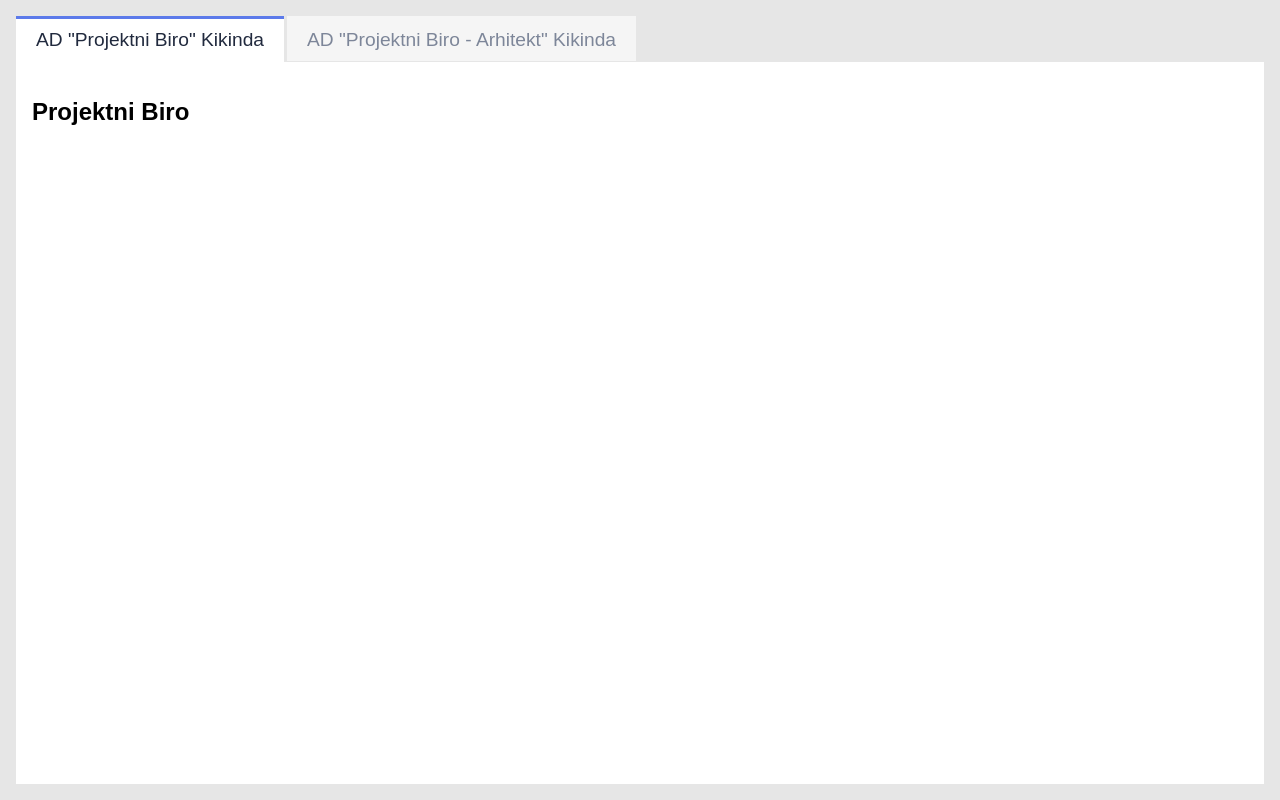
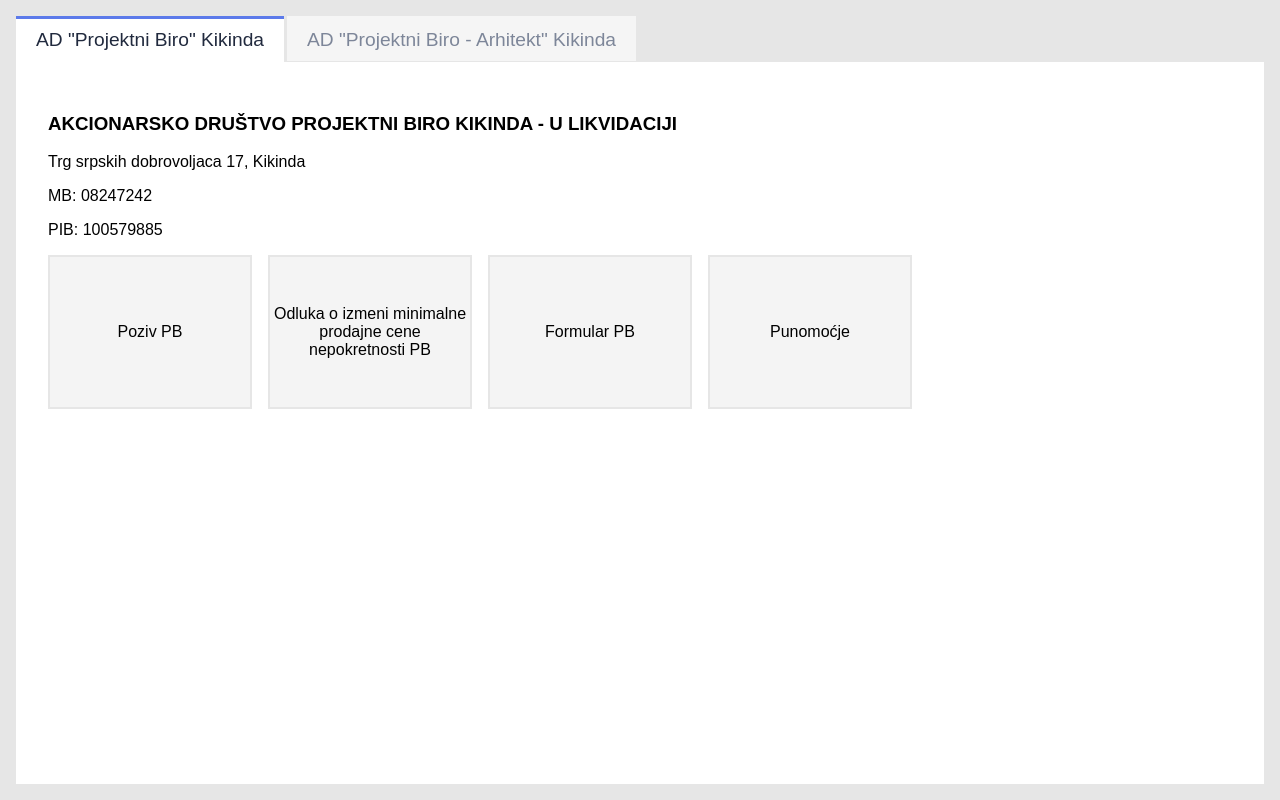
Before and after one commit to projektnibiroikikinda/projektnibiroi, a plain HTML site: page index.html in a window 1280 px wide. Drawn offline with Linux system fonts and the light colour scheme.

Commit message:
add pdfs

```diff
--- a/index.html
+++ b/index.html
@@ -22,15 +22,29 @@
 
     <div class="main">
       <div id="section1" class="section">
-        <h2>Projektni Biro</h2>
-        <!-- <div class="pdf-container" onclick="openPDF('pdfs/sample3.pdf')">PDF 1 Preview</div> -->
-        <!-- <div class="pdf-container" onclick="openPDF('pdfs/sample3-cv.pdf')">PDF 2 Preview</div> -->
+        <h3>AKCIONARSKO DRUŠTVO PROJEKTNI BIRO KIKINDA - U LIKVIDACIJI</h3>
+        <p>Trg srpskih dobrovoljaca 17, Kikinda</p>
+        <p>MB: 08247242</p>
+        <p>PIB: 100579885</p>
+        <div class="pdf-holder">
+          <div class="pdf-container" onclick="openPDF('pdfs/biro/Poziv_PB.pdf')">Poziv PB</div>
+          <div class="pdf-container" onclick="openPDF('pdfs/biro/Odluka_o_izmeni_minimalne_prodajne_cene_nepokretnosti_PB.pdf')">Odluka o izmeni minimalne prodajne cene nepokretnosti PB</div>
+          <div class="pdf-container" onclick="openPDF('pdfs/biro/Formular_PB.pdf')">Formular PB</div>
+          <div class="pdf-container" onclick="openPDF('pdfs/biro/Punomoćje_PB.pdf')">Punomoćje</div>
+        </div>
       </div>
 
       <div id="section2" class="section" style="display: none;">
-        <h2>Projektni Biro - Arhitekt</h2>
-        <!-- <div class="pdf-container" onclick="openPDF('pdfs/sample3.pdf')">PDF 3 Preview</div> -->
-        <!-- <div class="pdf-container" onclick="openPDF('pdfs/sample4.pdf')">PDF 4 Preview</div> -->
+        <h3>AKCIONARSKO DRUŠTVO PROJEKTNI BIRO-ARHITEKT, KIKINDA - U LIKVIDACIJI</h3>
+        <p>Trg srpskih dobrovoljaca 17, Kikinda</p>
+        <p>MB: 08247234</p>
+        <p>PIB: 101079539</p>
+        <div class="pdf-holder">
+          <div class="pdf-container" onclick="openPDF('pdfs/arhitekt/poziv_arhitekt.pdf')">Poziv Arhitekt</div>
+          <div class="pdf-container" onclick="openPDF('pdfs/arhitekt/odluka_o_izmeni_minimalne_prodajne_cene_nepokretnosti_PB.pdf')">Odluka o izmeni minimalne prodajne cene nepokretnosti Arhitekt</div>
+          <div class="pdf-container" onclick="openPDF('pdfs/arhitekt/formular_arhitekt.pdf')">Formular Arhitekt</div>
+          <div class="pdf-container" onclick="openPDF('pdfs/arhitekt/punomocje_arhitekt.pdf')">Punomoćje Arhitekt</div>
+        </div>
       </div>
 
       <div id="pdfViewer" class="pdf-viewer" style="display: none;">
--- a/style.css
+++ b/style.css
@@ -61,7 +61,17 @@ html, body {
   background: white;
 }
 
+.section {
+  padding: 1rem;
+}
+
+.pdf-holder {
+  display: flex;
+  flex-wrap: wrap;
+}
+
 .pdf-container {
+  margin-right: 1rem;
   width: 200px;
   height: 150px;
   background-color: #f4f4f4;
@@ -69,9 +79,9 @@ html, body {
   display: flex;
   align-items: center;
   justify-content: center;
-  margin-bottom: 20px;
   cursor: pointer;
   transition: background-color 0.3s;
+  text-align: center;
 }
 
 .pdf-container:hover {
```
Also changed, not shown: 8 other files.
